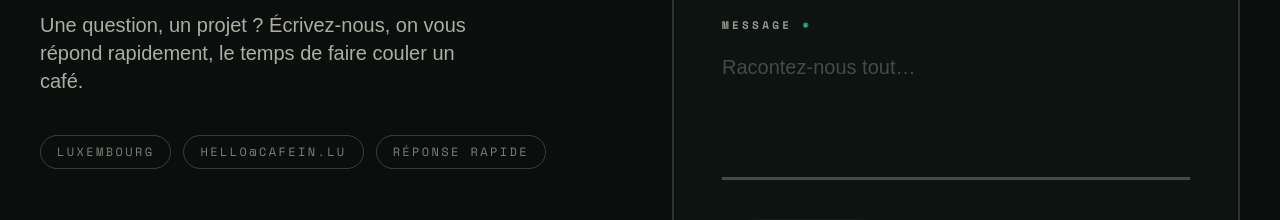
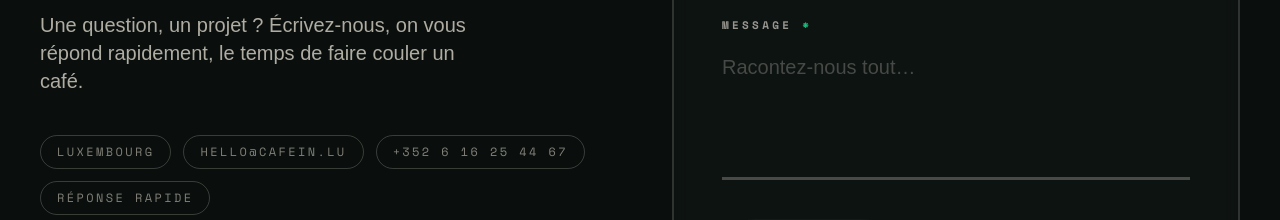
Before and after one commit to jeromepinheiropro-spec/cafein-v3, a React (Vite) app: page / in a window 1280 px wide. Shown: the part 10103-10323 px from the top of the page. Built offline with nearby package versions, Linux system fonts and the light colour scheme.

Commit message:
Add files via upload

```diff
--- a/src/components/Contact.jsx
+++ b/src/components/Contact.jsx
@@ -161,6 +161,13 @@ export default function Contact() {
             >
               hello@cafein.lu
             </a>
+            <a
+              href="tel:+352616254467"
+              data-cursor="+352 6 16 25 44 67"
+              className="rounded-full border border-cream/20 px-4 py-2 hover:border-mint hover:text-mint transition-colors"
+            >
+              +352 6 16 25 44 67
+            </a>
             <span className="rounded-full border border-cream/20 px-4 py-2">{t("Réponse rapide", "Quick reply")}</span>
           </motion.div>
         </div>
```
